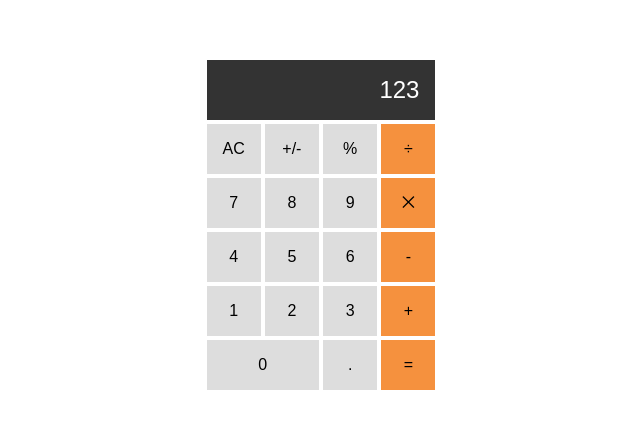
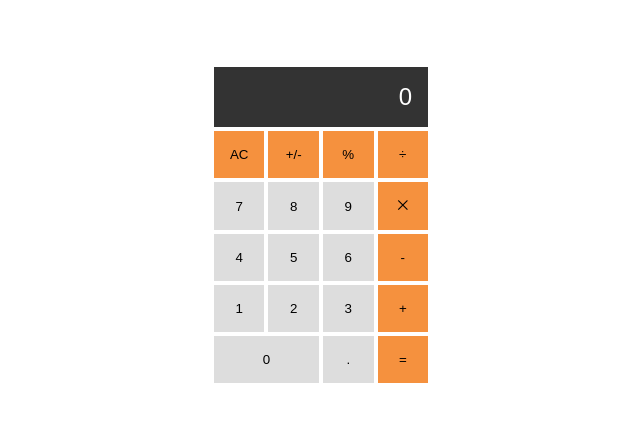
Before and after one commit to ahangarha/MV-MathMagicians, a React (Create React App) app: page / in a window 1280 px wide. Shown: the part 175-604 px from the top of the page, without its empty margins (319-959 px from the left). Built offline with nearby package versions, Linux system fonts and the light colour scheme.

Commit message:
use Button component and connect them with logic

```diff
--- a/src/App.css
+++ b/src/App.css
@@ -19,6 +19,7 @@
   padding: 1rem;
   background-color: #ddd;
   cursor: pointer;
+  border: none;
 }
 
 .calculator-wrapper .btn:hover {
--- a/src/components/Calculator.js
+++ b/src/components/Calculator.js
@@ -1,34 +1,54 @@
 import React from 'react';
+import calculate from '../logic/calculate';
+import Button from './Button';
 
 export default class Calculator extends React.Component {
   constructor(props) {
     super(props);
-    this.state = {};
+    this.state = {
+      calcObj: {
+        total: null,
+        next: null,
+        operation: null,
+      },
+    };
+    this.onClick = this.onClick.bind(this);
+  }
+
+  onClick(buttonName) {
+    const { calcObj } = this.state;
+    this.setState({
+      calcObj: calculate(calcObj, buttonName),
+    });
   }
 
   render() {
+    const { calcObj } = this.state;
     return (
       <div className="calculator-wrapper">
-        <div className="result-section">123</div>
-        <div className="btn btn-ac">AC</div>
-        <div className="btn btn-negative">+/-</div>
-        <div className="btn btn-percent">%</div>
-        <div className="btn btn-divid btn-operation">÷</div>
-        <div className="btn btn-7">7</div>
-        <div className="btn btn-8">8</div>
-        <div className="btn btn-9">9</div>
-        <div className="btn btn-multiply btn-operation">⨉</div>
-        <div className="btn btn-4">4</div>
-        <div className="btn btn-5">5</div>
-        <div className="btn btn-6">6</div>
-        <div className="btn btn-minus btn-operation">-</div>
-        <div className="btn btn-1">1</div>
-        <div className="btn btn-2">2</div>
-        <div className="btn btn-3">3</div>
-        <div className="btn btn-add btn-operation">+</div>
-        <div className="btn btn-0">0</div>
-        <div className="btn btn-decimal">.</div>
-        <div className="btn btn-equal btn-operation">=</div>
+        <div className="result-section">
+          {Number(calcObj.total)}
+        </div>
+
+        <Button value="AC" onClick={this.onClick} />
+        <Button value="+/-" onClick={this.onClick} />
+        <Button value="%" onClick={this.onClick} />
+        <Button value="÷" onClick={this.onClick} />
+        <Button value="7" onClick={this.onClick} />
+        <Button value="8" onClick={this.onClick} />
+        <Button value="9" onClick={this.onClick} />
+        <Button value="⨉" onClick={this.onClick} />
+        <Button value="4" onClick={this.onClick} />
+        <Button value="5" onClick={this.onClick} />
+        <Button value="6" onClick={this.onClick} />
+        <Button value="-" onClick={this.onClick} />
+        <Button value="1" onClick={this.onClick} />
+        <Button value="2" onClick={this.onClick} />
+        <Button value="3" onClick={this.onClick} />
+        <Button value="+" onClick={this.onClick} />
+        <Button value="0" onClick={this.onClick} />
+        <Button value="." onClick={this.onClick} />
+        <Button value="=" onClick={this.onClick} />
       </div>
     );
   }
```
